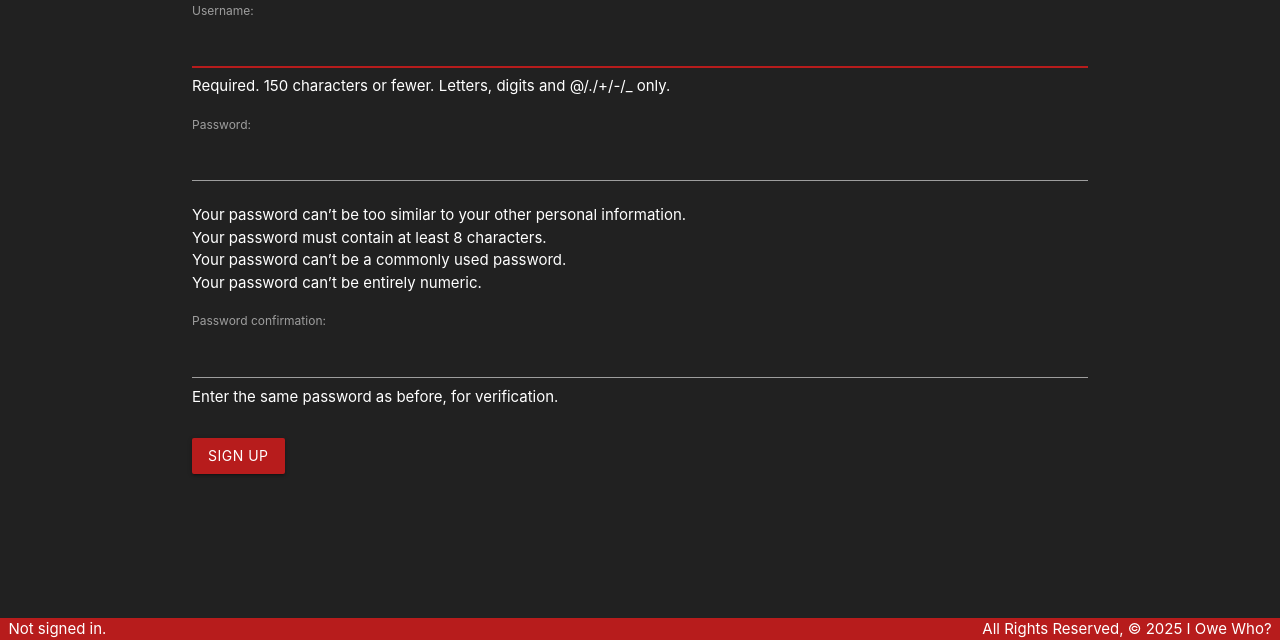
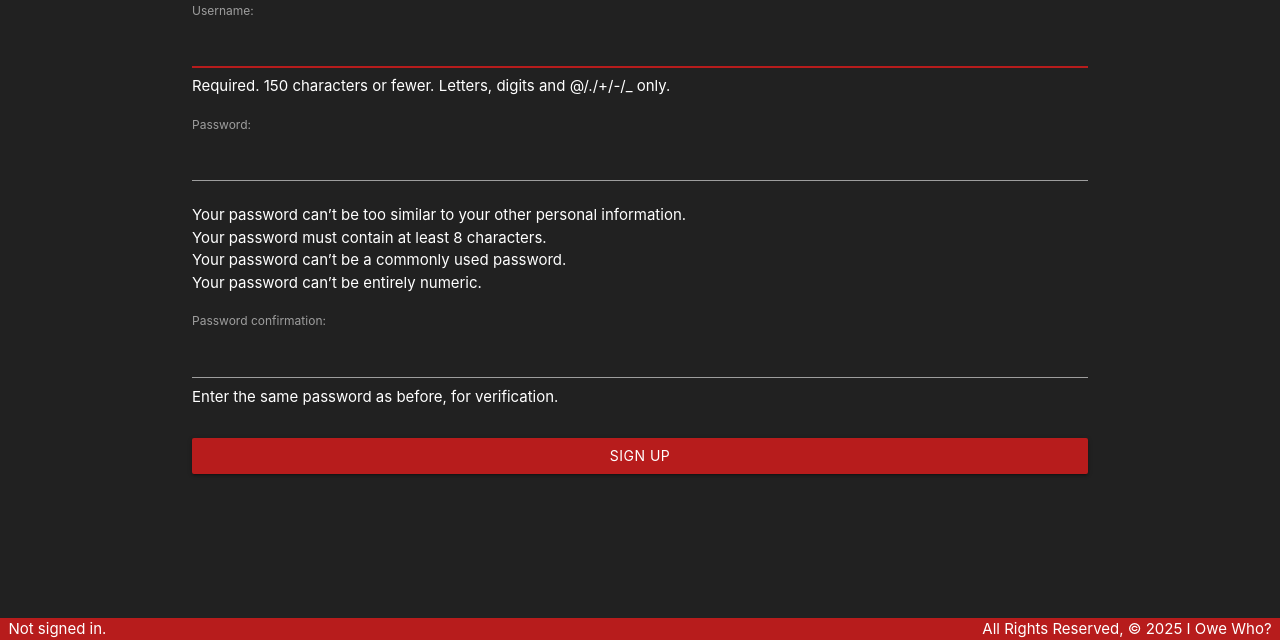
Before and after one commit to gregells/i-owe-who, a Django app: page /accounts/signup/ in a window 1280 px wide. Shown: the part 160-800 px from the top of the page. Run offline with Django 5.2, Linux system fonts and the light colour scheme.

Commit message:
Set signup and login buttons to take up full width

```diff
--- a/main_app/templates/registration/login.html
+++ b/main_app/templates/registration/login.html
@@ -7,8 +7,8 @@
   {% csrf_token %}
   {{ form.as_p }}
   <input type="hidden" name="next" value="{{ next }}">
-  <div class="section">
-    <button type="submit" class="btn red darken-4 waves-effect waves-light">Log In</button>
+  <div class="section row">
+    <button type="submit" class="btn col s12 red darken-4 waves-effect waves-light">Log In</button>
   </div>
 </form>
 
--- a/main_app/templates/registration/signup.html
+++ b/main_app/templates/registration/signup.html
@@ -8,8 +8,8 @@
 <form method="POST" action="{% url 'signup' %}">
   {% csrf_token %}
   {{ form.as_p }}
-  <div class="section">
-    <button type="submit" class="btn red darken-4 waves-effect waves-light">Sign Up</button>
+  <div class="section row">
+    <button type="submit" class="btn col s12 red darken-4 waves-effect waves-light">Sign Up</button>
   </div>
 </form>
 
```
